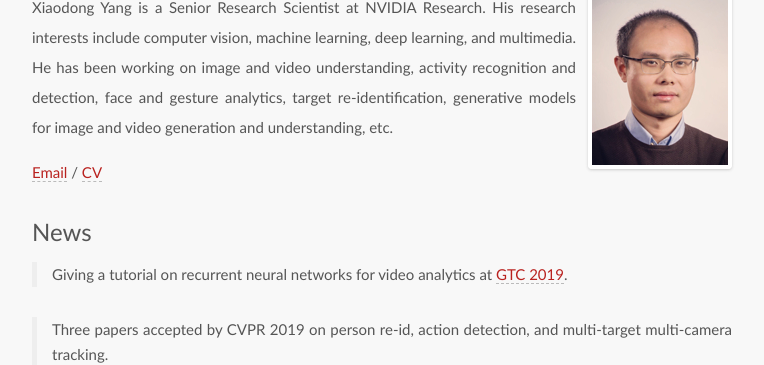
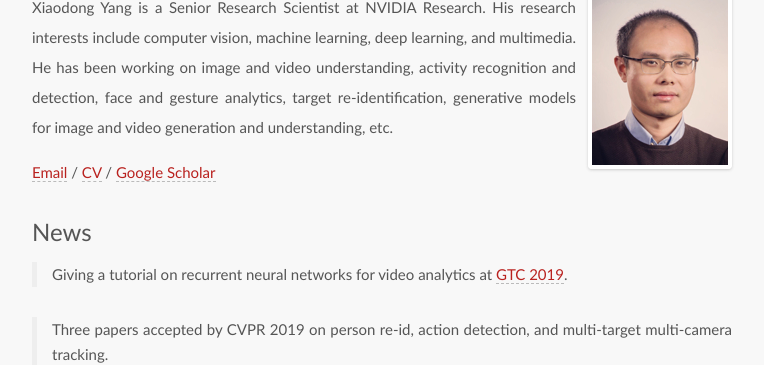
Before and after one commit to xiaodongyang/xiaodongyang.github.io, a Jekyll site: the page built from index.md, in a window 1280 px wide. Shown: the part 142-507 px from the top of the page, without its empty margins (258-1022 px from the left). Built offline with Jekyll 4.4.1, drawn with Linux system fonts in a browser that asks for light colours; some web fonts are replaced.

Commit message:
Update index.md

```diff
--- a/index.md
+++ b/index.md
@@ -5,7 +5,7 @@ avatar: yes
 
 Xiaodong Yang is a Senior Research Scientist at NVIDIA Research. His research interests include computer vision, machine learning, deep learning, and multimedia. He has been working on image and video understanding, activity recognition and detection, face and gesture analytics, target re-identification, generative models for image and video generation and understanding, etc.
 
-[Email](mailto:xiaodongy@nvidia.com) / [CV]()
+[Email](mailto:xiaodongy@nvidia.com) / [CV]() / [Google Scholar](http://scholar.google.com/citations?user=yWsMg_gAAAAJ&hl=en)
 
 ## News
 
```
